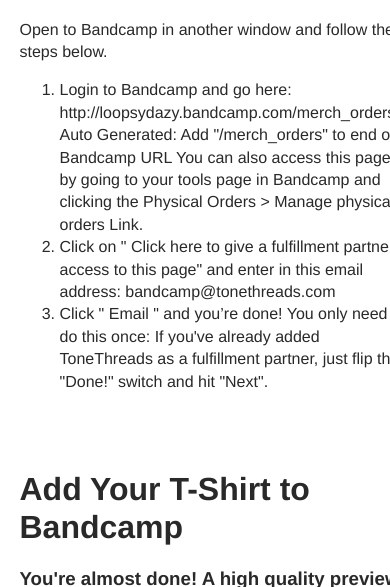
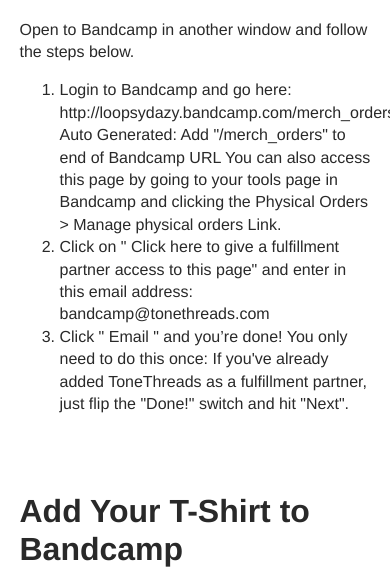
Before and after one commit to benhalpern/tonethreads, a plain HTML site: page index.html in a window 390 px wide. Shown: the part 234-821 px from the top of the page. Drawn offline with Linux system fonts and the light colour scheme; a script that the page names is missing.

Commit message:
all files

```diff
--- a/css/style.scss
+++ b/css/style.scss
@@ -316,11 +316,15 @@
 @media only screen and (max-width: 580px)  {
   .half{
     width:100% !important;
+
   }
   .container{
     width:100% !important;
     &.second{
       margin:0px auto !important;
+      .half{
+        width:90% !important;;
+      }
     }
   }
   .positioner{
```
Also changed, not shown: style.css, 1 other file.
